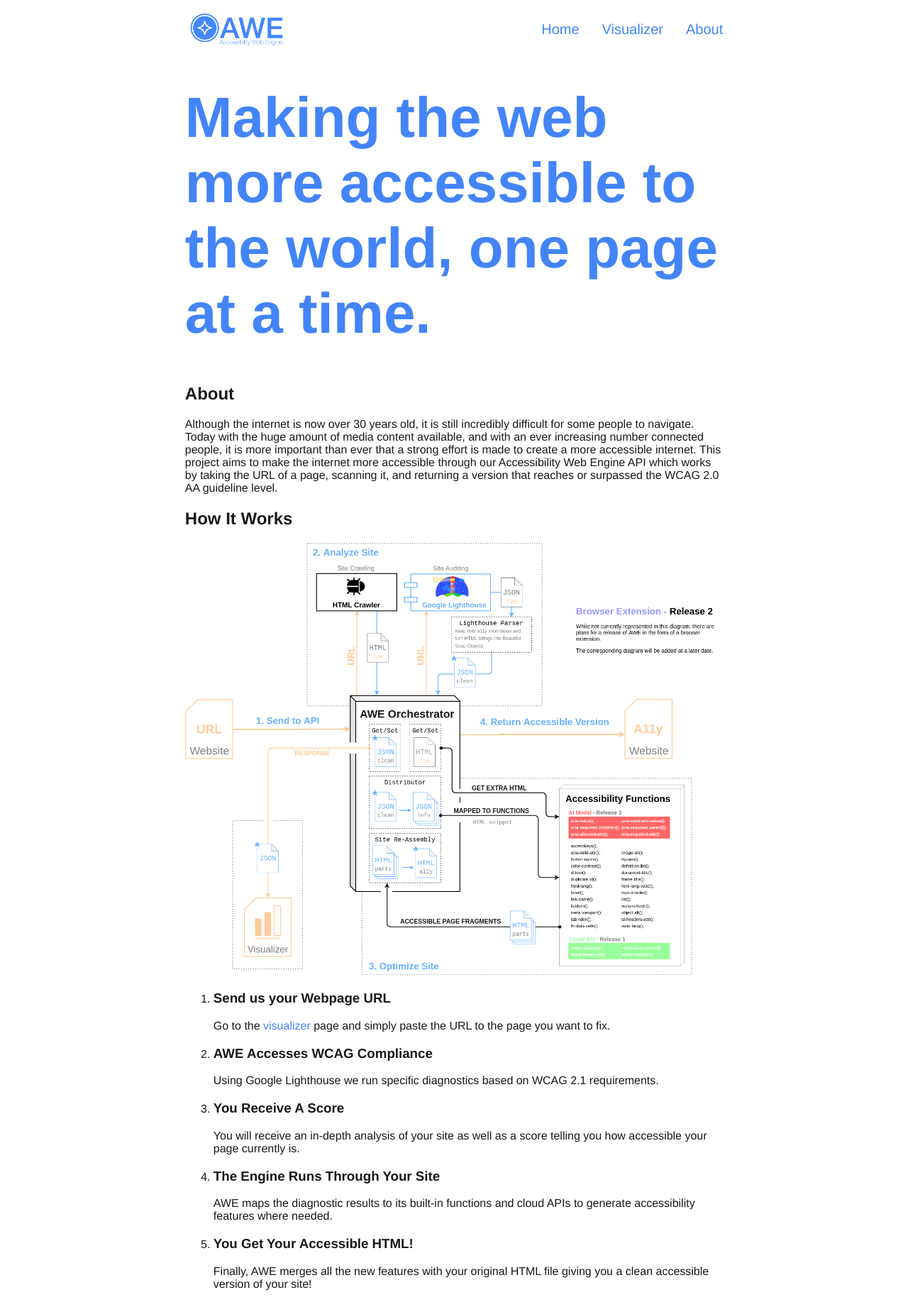
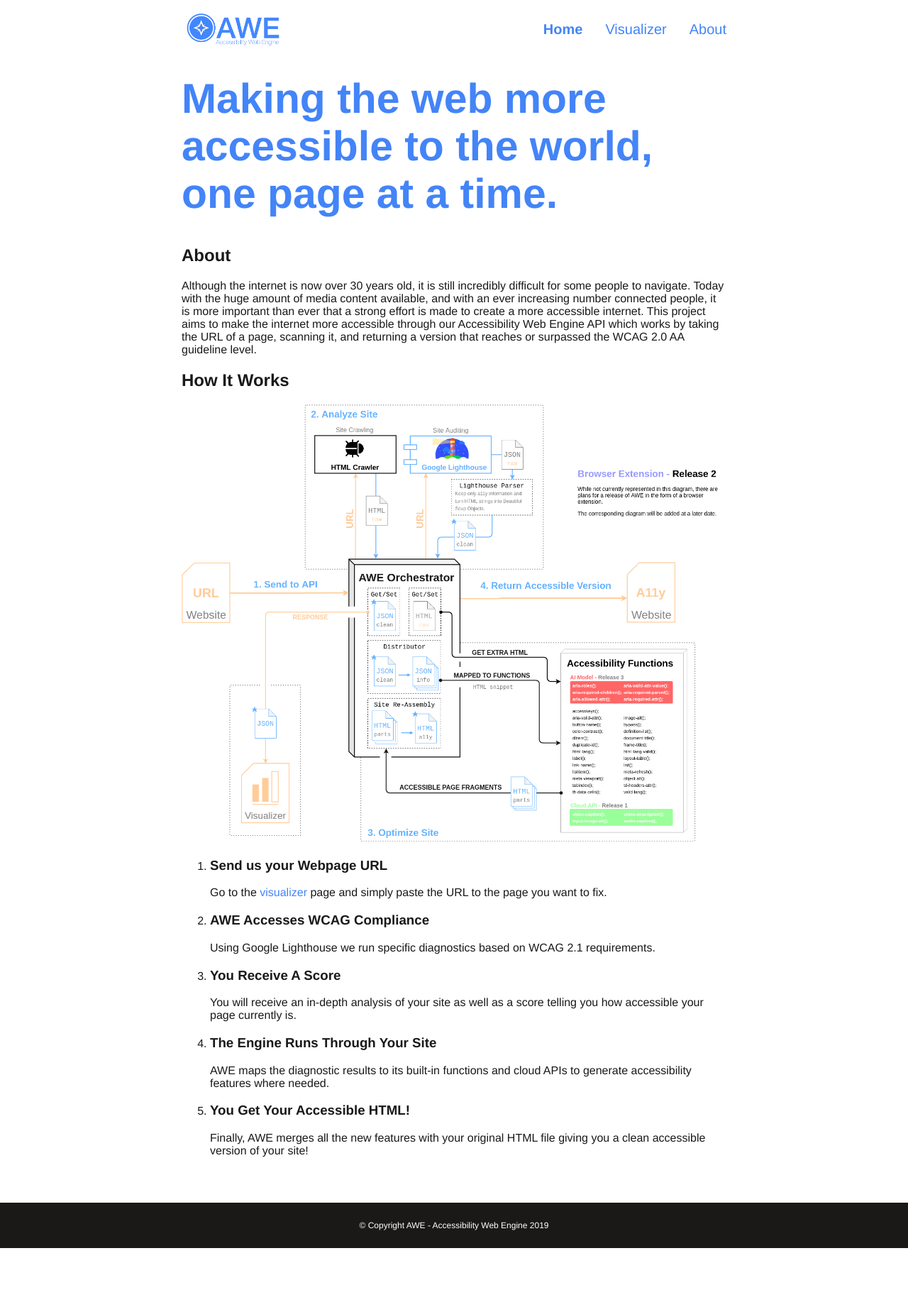
Before and after one commit to MaxMonteil/awe, a Vue app in the folder site/: page / in a window 1280 px wide. Shown: the whole page at 71% size. After the commit the page ends 1759 px from the top, so only its background shows below. Built offline with nearby package versions, Linux system fonts and the light colour scheme.

Commit message:
Implement the landing page.

```diff
--- a/site/public/index.html
+++ b/site/public/index.html
@@ -7,7 +7,7 @@
     <link rel="icon" href="<%= BASE_URL %>favicon.ico">
     <title>site</title>
   </head>
-  <body>
+  <body style="margin: 0; padding: 0">
     <noscript>
       <strong>We're sorry but site doesn't work properly without JavaScript enabled. Please enable it to continue.</strong>
     </noscript>
--- a/site/src/App.vue
+++ b/site/src/App.vue
@@ -1,16 +1,32 @@
 <template>
   <div id="app">
-    <div id="nav">
+    <div id="nav" class="narrow">
       <img alt="AWE logo" src="./assets/logo.png" height="50">
       <span id="nav-links">
-        <router-link class="nav-link" to="/">Home</router-link>
-        <router-link class="nav-link" to="/visualizer">Visualizer</router-link>
-        <router-link class="nav-link" to="/about">About</router-link>
+        <router-link class="nav-link" :class="{'current-page': current == 'home'}" to="/">Home</router-link>
+        <router-link class="nav-link" :class="{'current-page': current == 'visualizer'}" to="/visualizer">Visualizer</router-link>
+        <router-link class="nav-link" :class="{'current-page': current == 'about'}" to="/about">About</router-link>
       </span>
     </div>
-    <router-view/>
+    <router-view class="narrow"/>
+    <the-footer/>
   </div>
 </template>
+
+<script>
+import TheFooter from '@/components/TheFooter.vue'
+
+export default {
+  computed: {
+    current() {
+      return this.$route.name
+    }
+  },
+  components: {
+    TheFooter,
+  }
+}
+</script>
 
 <style scoped>
 #app {
@@ -19,6 +35,9 @@
   -moz-osx-font-smoothing: grayscale;
   color: #1A1918;
   margin-top: 16px;
+}
+
+.narrow {
   padding: 0 20%;
 }
 
@@ -46,4 +65,11 @@
 .nav-link:visited {
   color: gray;
 }
+
+.current-page {
+  font-weight: bold;
+}
+.current-page:visited {
+  color: #4384F8;
+}
 </style>
--- /dev/null
+++ b/site/src/components/TheFooter.vue
@@ -0,0 +1,29 @@
+<template>
+    <div id="the-footer">
+        <p id="copyright">© Copyright AWE - Accessibility Web Engine 2019</p>
+    </div>
+</template>
+
+<script>
+export default {
+    name: 'thefooter',
+}
+</script>
+
+<style scoped>
+#the-footer {
+    position: static;
+    display: flex;
+    background-color: #1A1918;
+    height: 64px;
+    justify-content: center;
+    align-items: center;
+    width: 100%;
+    margin-top: 64px;
+}
+
+#copyright {
+    color: white;
+    font-size: 12px;
+}
+</style>
--- a/site/src/views/Home.vue
+++ b/site/src/views/Home.vue
@@ -16,6 +16,7 @@
 
     <h2>How It Works</h2>
     <img alt="AWE architecture" src="../assets/architecture.png" width="100%">
+
     <ol>
       <li>
         <h3>Send us your Webpage URL</h3>
@@ -53,7 +54,7 @@
 
 <style>
 #tagline {
-  font-size: 5em;
+  font-size: 4.6vw;
   color: #4384F8;
 }
 
--- a/site/src/views/Visualizer.vue
+++ b/site/src/views/Visualizer.vue
@@ -1,5 +1,33 @@
 <template>
     <div>
         <h1>This is the visualizer page</h1>
+        <p>{{ message }}</p>
+        <button @click="talkToFlask">Get Message</button>
     </div>
 </template>
+
+<script>
+import axios from 'axios'
+
+export default {
+  name: 'home',
+  data() {
+    return {
+      message: '',
+    }
+  },
+  methods: {
+    talkToFlask() {
+      const url = 'http://localhost:5000/api/example'
+
+      axios.get(url)
+      .then(resp => {
+        this.message = resp.data.message
+      })
+      .catch(err => {
+        console.log(err)
+      })
+    }
+  }
+}
+</script>
```
